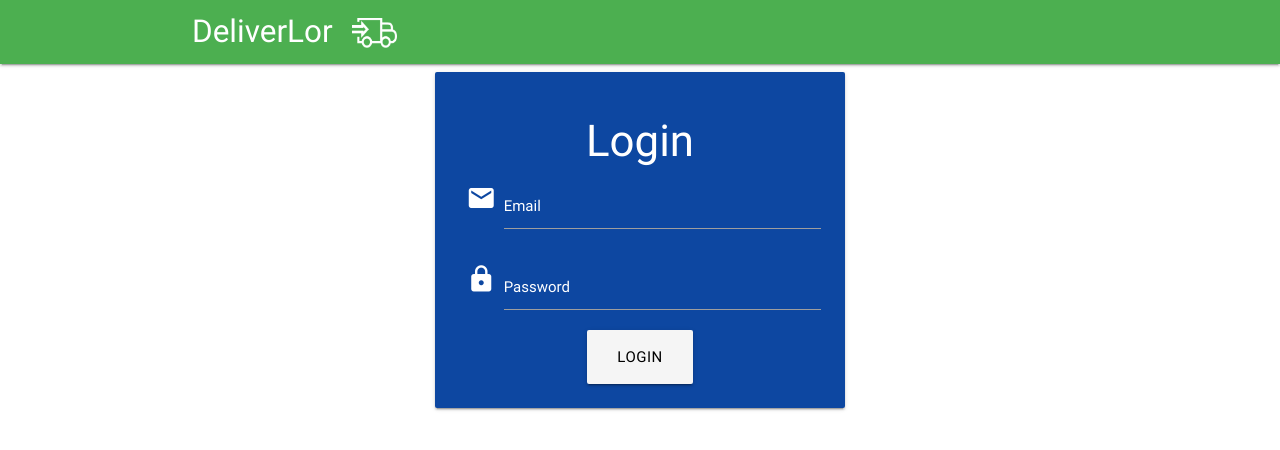
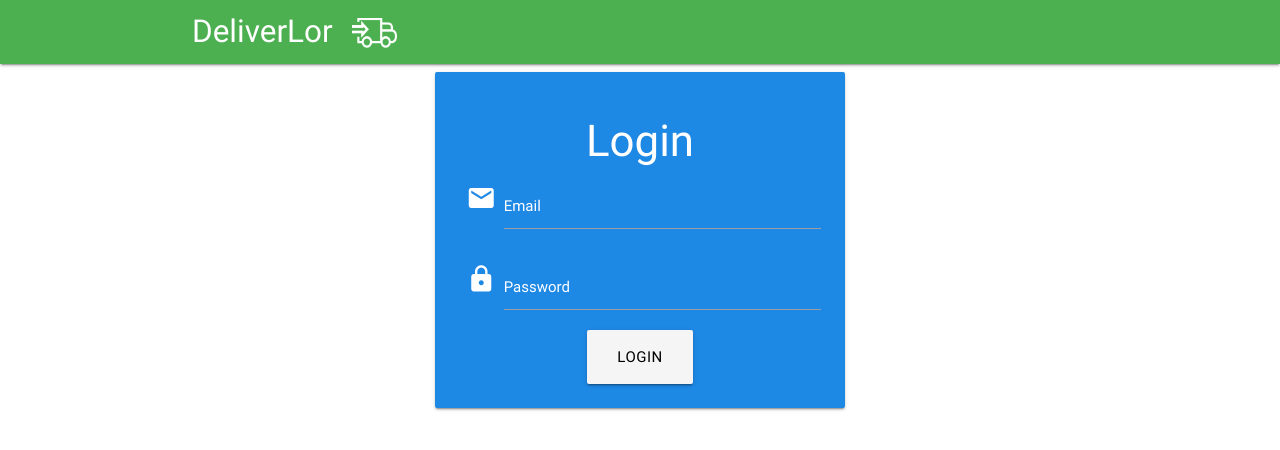
Before and after one commit to siongsheng/2019_IS4302_Mon_2-4_G5, a Vue app in the folder blockchain-project/: page /#/login in a window 1280 px wide. Shown: the top 450 px of the page. Built offline with nearby package versions, Linux system fonts and the light colour scheme; no server answers.

Commit message:
Updated login and nav bar color

```diff
--- a/blockchain-project/src/components/Login.vue
+++ b/blockchain-project/src/components/Login.vue
@@ -3,7 +3,7 @@
     <div class="container">
       <div class="row">
         <div class="col s12 m8 offset-m2">
-          <div class="login card-panel blue darken-4 white-text center">
+          <div class="login card-panel blue darken-1 white-text center">
             <h3>Login</h3>
             <form>
               <div class="input-field">
--- a/blockchain-project/src/components/navBar.vue
+++ b/blockchain-project/src/components/navBar.vue
@@ -1,6 +1,6 @@
 <template>
   <nav>
-    <div class="nav-wrapper blue darken-4">
+    <div class="nav-wrapper blue darken-2">
       <div class="container">
         <router-link to="/" class="brand-logo">DeliverLor</router-link>
         <img :src="image" style="width:3em; height:2em; margin-left:160px; margin-top:18px;">
```
